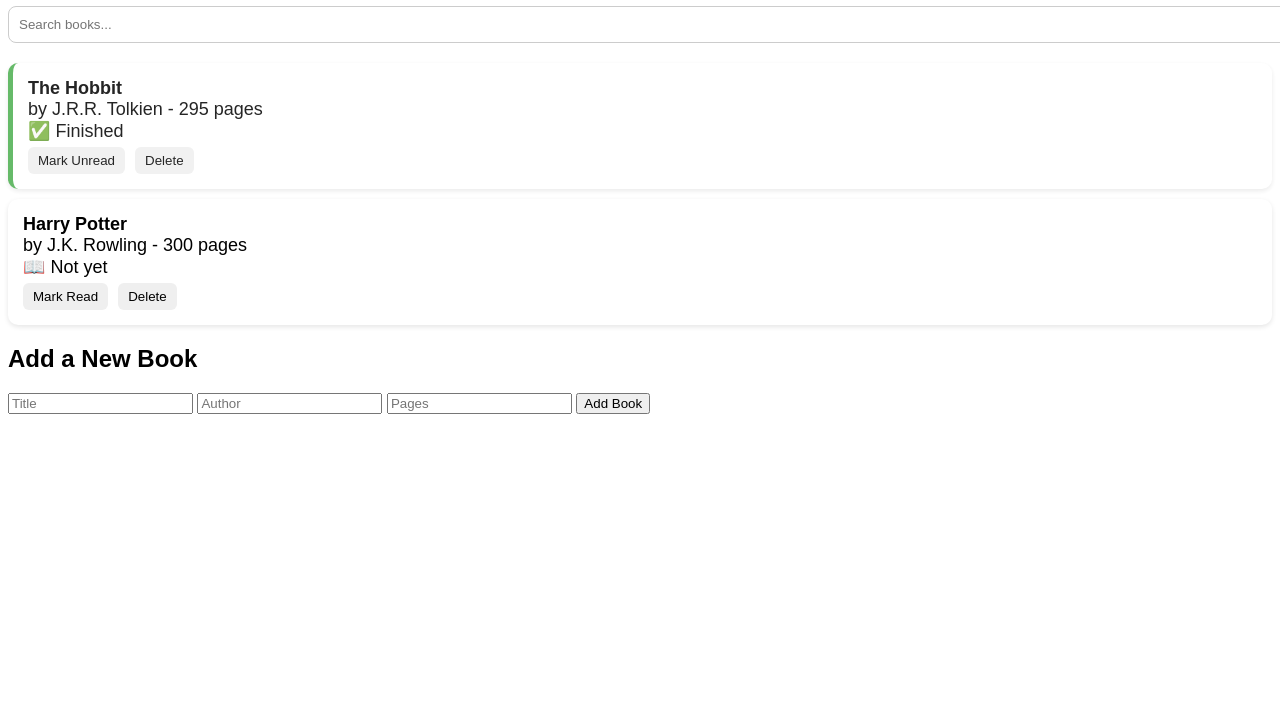
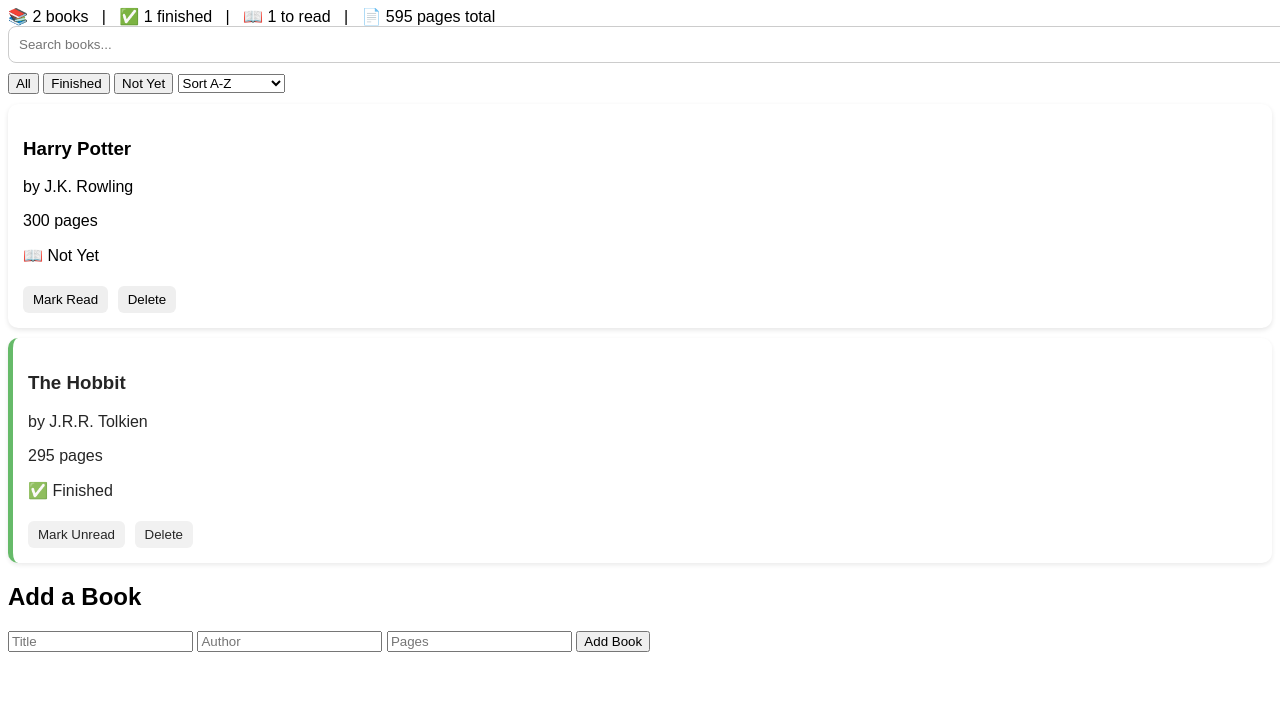
Before and after one commit to Tlaleng892/library, a plain HTML site: page index.html in a window 1280 px wide. Shown: the part 74-800 px from the top of the page. Drawn offline with Linux system fonts and the light colour scheme.

Commit message:
stats filter sort

```diff
--- a/index.html
+++ b/index.html
@@ -1,23 +1,34 @@
 <!DOCTYPE html>
-<html lang="en">
+<html>
 <head>
-  <meta charset="UTF-8">
   <title>My Library</title>
   <link rel="stylesheet" href="style.css">
 </head>
 <body>
-  <h1>My Library - Tlaleng</h1>
-<input type="text" id="search" placeholder="Search books...">
-<div id="book-list"></div>
+  <h1>📚 My Library</h1>
 
+  <div id="stats">Loading stats...</div>
 
-  <h2>Add a New Book</h2>
-  <form id="book-form">
-    <input type="text" id="title" placeholder="Title" required>
-    <input type="text" id="author" placeholder="Author" required>
-    <input type="number" id="pages" placeholder="Pages" required>
-    <button type="submit">Add Book</button>
-  </form>
+  <input type="text" id="search" placeholder="Search books...">
+
+  <div id="filters">
+    <button onclick="setFilter('all')">All</button>
+    <button onclick="setFilter('read')">Finished</button>
+    <button onclick="setFilter('unread')">Not Yet</button>
+    <select id="sort" onchange="renderBooks()">
+      <option value="title">Sort A-Z</option>
+      <option value="pages">Sort by Pages</option>
+      <option value="rating">Sort by Rating</option>
+    </select>
+  </div>
+
+  <div id="library"></div>
+
+  <h2>Add a Book</h2>
+  <input type="text" id="title" placeholder="Title">
+  <input type="text" id="author" placeholder="Author">
+  <input type="number" id="pages" placeholder="Pages">
+  <button onclick="addBook()">Add Book</button>
 
   <script src="script.js"></script>
 </body>
--- a/script.js
+++ b/script.js
@@ -1,67 +1,86 @@
-class Book {
-  constructor(title, author, pages, read = false) {
-    this.title = title;
-    this.author = author;
-    this.pages = pages;
-    this.read = read;
-    this.id = Date.now() + Math.random();
-  }
-}
-
 let myLibrary = JSON.parse(localStorage.getItem("myLibrary")) || [
-  new Book("The Hobbit", "J.R.R. Tolkien", 295, true),
-  new Book("Harry Potter", "J.K. Rowling", 300, false)
+  { title: "The Hobbit", author: "J.R.R. Tolkien", pages: 295, read: true, rating: 0 },
+  { title: "Harry Potter", author: "J.K. Rowling", pages: 300, read: false, rating: 0 }
 ];
+let currentFilter = "all";
 
 function saveLibrary() {
   localStorage.setItem("myLibrary", JSON.stringify(myLibrary));
 }
 
-function displayBooks() {
-  const list = document.getElementById("book-list");
-  const search = document.getElementById("search")?.value.toLowerCase() || "";
-  list.innerHTML = "";
-
-  myLibrary
-    .filter(book => book.title.toLowerCase().includes(search) || book.author.toLowerCase().includes(search))
-    .forEach(book => {
-      const div = document.createElement("div");
-      div.className = "book-card" + (book.read ? " read" : "");
-      div.innerHTML = `
-        <strong>${book.title}</strong><br>
-        by ${book.author} - ${book.pages} pages<br>
-        <span>${book.read ? "✅ Finished" : "📖 Not yet"}</span><br>
-        <button onclick="toggleRead(${book.id})">${book.read ? "Mark Unread" : "Mark Read"}</button>
-        <button onclick="deleteBook(${book.id})">Delete</button>
-      `;
-      list.appendChild(div);
-    });
+function setFilter(filter) {
+  currentFilter = filter;
+  renderBooks();
 }
 
-function toggleRead(id) {
-  const book = myLibrary.find(b => b.id === id);
-  if (book) book.read = !book.read;
-  saveLibrary();
-  displayBooks();
+function updateStats() {
+  let total = myLibrary.length;
+  let finished = myLibrary.filter(b => b.read).length;
+  let toRead = total - finished;
+  let totalPages = myLibrary.reduce((sum, b) => sum + Number(b.pages), 0);
+  document.getElementById("stats").innerHTML =
+    `📚 ${total} books &nbsp; | &nbsp; ✅ ${finished} finished &nbsp; | &nbsp; 📖 ${toRead} to read &nbsp; | &nbsp; 📄 ${totalPages} pages total`;
 }
 
-function deleteBook(id) {
-  myLibrary = myLibrary.filter(b => b.id !== id);
-  saveLibrary();
-  displayBooks();
+function renderBooks() {
+  let container = document.getElementById("library");
+  let searchText = document.getElementById("search").value.toLowerCase();
+  let sortBy = document.getElementById("sort").value;
+  container.innerHTML = "";
+
+  let filtered = myLibrary.filter(book => {
+    let matchesSearch = book.title.toLowerCase().includes(searchText) || book.author.toLowerCase().includes(searchText);
+    let matchesFilter = currentFilter === "all" || (currentFilter === "read" && book.read) || (currentFilter === "unread" && !book.read);
+    return matchesSearch && matchesFilter;
+  });
+
+  if (sortBy === "title") filtered.sort((a,b) => a.title.localeCompare(b.title));
+  if (sortBy === "pages") filtered.sort((a,b) => a.pages - b.pages);
+  if (sortBy === "rating") filtered.sort((a,b) => b.rating - a.rating);
+
+  filtered.forEach((book) => {
+    let realIndex = myLibrary.indexOf(book);
+    let card = document.createElement("div");
+    card.className = "book-card" + (book.read ? " read" : "");
+    card.innerHTML = `
+      <h3>${book.title}</h3>
+      <p>by ${book.author}</p>
+      <p>${book.pages} pages</p>
+      <p>${book.read ? "✅ Finished" : "📖 Not Yet"}</p>
+      <button onclick="toggleRead(${realIndex})">${book.read ? "Mark Unread" : "Mark Read"}</button>
+      <button onclick="deleteBook(${realIndex})">Delete</button>
+    `;
+    container.appendChild(card);
+  });
+  updateStats();
 }
 
-document.getElementById("book-form").addEventListener("submit", function(e) {
-  e.preventDefault();
-  const title = document.getElementById("title").value;
-  const author = document.getElementById("author").value;
-  const pages = document.getElementById("pages").value;
-  myLibrary.push(new Book(title, author, pages));
+function addBook() {
+  let title = document.getElementById("title").value;
+  let author = document.getElementById("author").value;
+  let pages = document.getElementById("pages").value;
+  if (title === "" || author === "") return alert("Please fill in title and author");
+  myLibrary.push({ title: title, author: author, pages: Number(pages) || 0, read: false, rating: 0 });
   saveLibrary();
-  displayBooks();
-  this.reset();
-});
+  renderBooks();
+  document.getElementById("title").value = "";
+  document.getElementById("author").value = "";
+  document.getElementById("pages").value = "";
+}
 
-document.getElementById("search")?.addEventListener("input", displayBooks);
+function toggleRead(index) {
+  myLibrary[index].read = !myLibrary[index].read;
+  saveLibrary();
+  renderBooks();
+}
 
-displayBooks();
+function deleteBook(index) {
+  if (confirm("Delete this book?")) {
+    myLibrary.splice(index, 1);
+    saveLibrary();
+    renderBooks();
+  }
+}
+
+document.getElementById("search").addEventListener("input", renderBooks);
+renderBooks();
```
